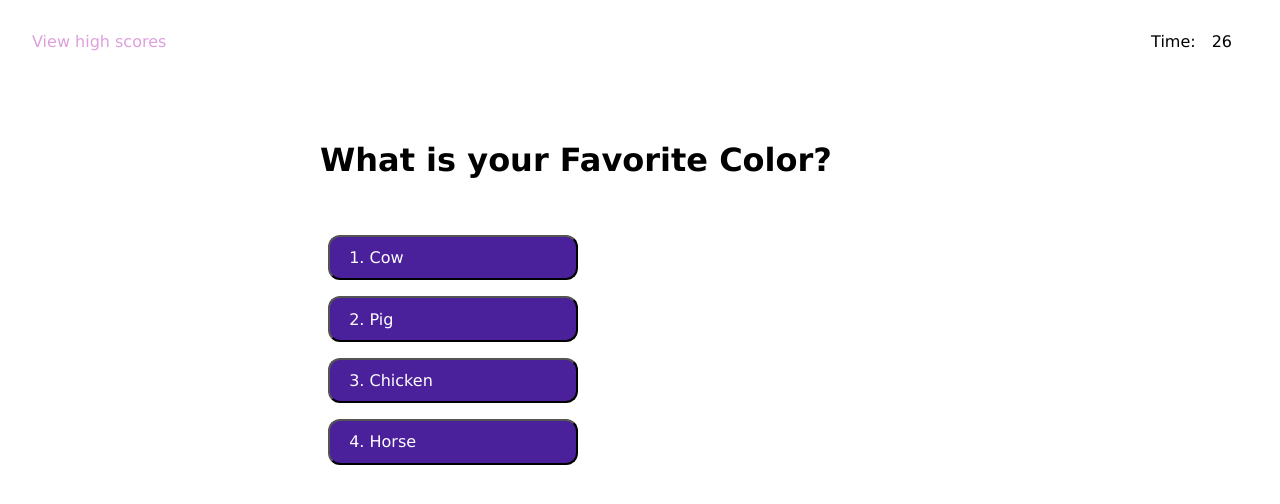
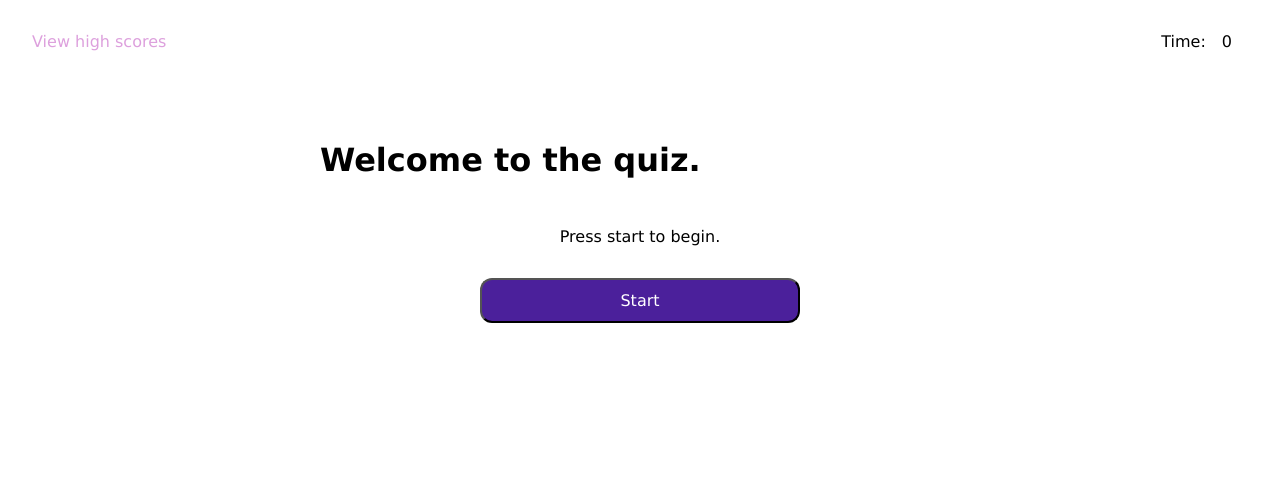
Before and after one commit to jonmanquincy/UoFUBootCampChallenge04, a plain HTML site: page index.html in a window 1280 px wide. Drawn offline with Linux system fonts and the light colour scheme.

Commit message:
start section

```diff
--- a/assets/css/styles.css
+++ b/assets/css/styles.css
@@ -62,6 +62,24 @@ ul li {
     list-style: none;
 }
 
+#quiz-start{
+    padding: .7rem 1.2rem;
+    font-size: 1rem;
+    color: white;
+    background-color: rgb(75, 32, 155);
+    border-radius: 12px;
+    max-width: 25%;
+    position:absolute;
+    margin-top: 2em;
+    left: 50%;
+    -ms-transform: translateX(-50%);
+    transform: translateX(-50%);
+}
+
+#quiz-start:hover {
+    opacity: .5;
+}
+
 .answer-choice-1, .answer-choice-2, .answer-choice-3, .answer-choice-4{
     padding: .7rem 1.2rem;
     font-size: 1rem;
--- a/assets/js/script.js
+++ b/assets/js/script.js
@@ -6,39 +6,39 @@ class QuizQuestion {
 }
 
 class Answer {
-    constructor(answer, correct){
+    constructor(answer, correct) {
         this.answer = answer;
         this.correct = correct;
     }
 }
 
 const QuizQuestionsArr = [
-    new QuizQuestion("What is your Favorite Color?",
-        [new Answer("Cow", true),
+    new QuizQuestion("0",
+        [new Answer("this one", true),
         new Answer("Pig", false),
         new Answer("Chicken", false),
         new Answer("Horse", false)]),
 
-    new QuizQuestion("You got it?",
-        [new Answer("poo", true),
-        new Answer("smiley", false),
+    new QuizQuestion("1",
+        [new Answer("poo", false),
+        new Answer("this eno", true),
         new Answer("fish", false),
         new Answer("chips", false)]),
 
-    new QuizQuestion("What is your Favorite Color?",
-        [new Answer("Cow", true),
+    new QuizQuestion("2",
+        [new Answer("Cow", false),
+        new Answer("Pig", false),
+        new Answer("uno", true),
+        new Answer("Horse", false)]),
+
+    new QuizQuestion("3",
+        [new Answer("Cow", false),
         new Answer("Pig", false),
         new Answer("Chicken", false),
-        new Answer("Horse", false)]),
+        new Answer("ONE THiS", true)]),
 
-    new QuizQuestion("What is your Favorite Color?",
-        [new Answer("Cow", true),
-        new Answer("Pig", false),
-        new Answer("Chicken", false),
-        new Answer("Horse", false)]),
-
-    new QuizQuestion("What is your Favorite Color?",
-        [new Answer("Cow", true),
+    new QuizQuestion("4",
+        [new Answer("BITCH!", true),
         new Answer("Pig", false),
         new Answer("Chicken", false),
         new Answer("Horse", false)])
@@ -52,18 +52,23 @@ var timeLeft = 30;
 //HTML Elements
 var timerCurTime = document.querySelector("#current-time");
 
+var questionElement = document.querySelector("#quiz-question");
+var startSection = document.querySelector("#start");
+var startQuizButton = document.querySelector("#quiz-start");
 
-var questionElement = document.querySelector("#quiz-question");
+var quizSection = document.querySelector("#quiz-ul");
 var answerButton1 = document.querySelector(".answer-choice-1");
 var answerButton2 = document.querySelector(".answer-choice-2");
 var answerButton3 = document.querySelector(".answer-choice-3");
 var answerButton4 = document.querySelector(".answer-choice-4");
+
 var a1Element = document.querySelector("#answer-1");
 var a2Element = document.querySelector("#answer-2");
 var a3Element = document.querySelector("#answer-3");
 var a4Element = document.querySelector("#answer-4");
 
 function updateQuestions() {
+    if (currentQuestionIndex <= QuizQuestionsArr.length) {
         questionElement.innerHTML = QuizQuestionsArr[currentQuestionIndex].question;
         for (var i = 0; i <= QuizQuestionsArr[currentQuestionIndex].answerArr.length; i++) {
             switch (i) {
@@ -82,21 +87,26 @@ function updateQuestions() {
             }
         }
         currentQuestionIndex++;
+    } else {
+        endQuiz();
+    }
 }
 
 var answerClickedEvent = (event) => {
     var element = event.target;
 
     console.log(element.dataset.num);
-    var isCorrect = QuizQuestionsArr[currentQuestionIndex].answerArr[element.dataset.num - 1].correct;
+    var isCorrect = QuizQuestionsArr[currentQuestionIndex - 1].answerArr[element.dataset.num - 1].correct;
     evaluateAnswer(isCorrect);
 }
 
 
 var evaluateAnswer = (isCorrect) => {
-    if(isCorrect){
+    if (isCorrect) {
         Score++;
         console.log(Score);
+    } else {
+        timeLeft -= 5;
     }
     updateQuestions();
 }
@@ -107,12 +117,11 @@ answerButton3.addEventListener("click", answerClickedEvent);
 answerButton4.addEventListener("click", answerClickedEvent);
 
 function countdown() {
-    // TODO: Use the `setInterval()` method to call a function to be executed every 1000 milliseconds
-    var timeInterval = setInterval(function() {
+    var timeInterval = setInterval(function () {
         if (timeLeft < 0) {
             clearInterval(timeInterval);
-        timerEl.textContent = null;
-        displayMessage();
+            timerCurTime.textContent.textContent = 0;
+            endQuiz();
         } else {
             timerCurTime.textContent = timeLeft;
             timeLeft--;
@@ -120,9 +129,17 @@ function countdown() {
     }, 1000);
 }
 
-function retrieveScores() { }
-function startQuiz() { }
-function endQuiz() { }
-
+function startQuiz() {
     updateQuestions();
     countdown();
+    startSection.style.display = "none";
+    quizSection.style.display = "block";
+}
+function endQuiz() {
+    startSection.style.display = "block";
+    quizSection.style.display = "none";
+}
+
+startQuizButton.addEventListener("click", startQuiz);
+
+function retrieveScores() { }
--- a/index.html
+++ b/index.html
@@ -18,8 +18,12 @@
     </header>
 
     <div class="quiz-section">
-        <h1 id="quiz-question"></h1>
-        <ul id="quiz-ul">
+        <h1 id="quiz-question">Welcome to the quiz.</h1>
+        <div id="start">
+            <p id="quiz-welcome" style="text-align: center;">Press start to begin.</p>
+            <button class="quiz-section" id="quiz-start">Start</button>
+        </div>
+        <ul id="quiz-ul" style="display: none;">
             <li class="answer-choice">
                 <button class="answer-choice-1" data-num="1">1.
                      <span id="answer-1"></span>
```
Lines whose indentation alone changed are shown as unchanged.
